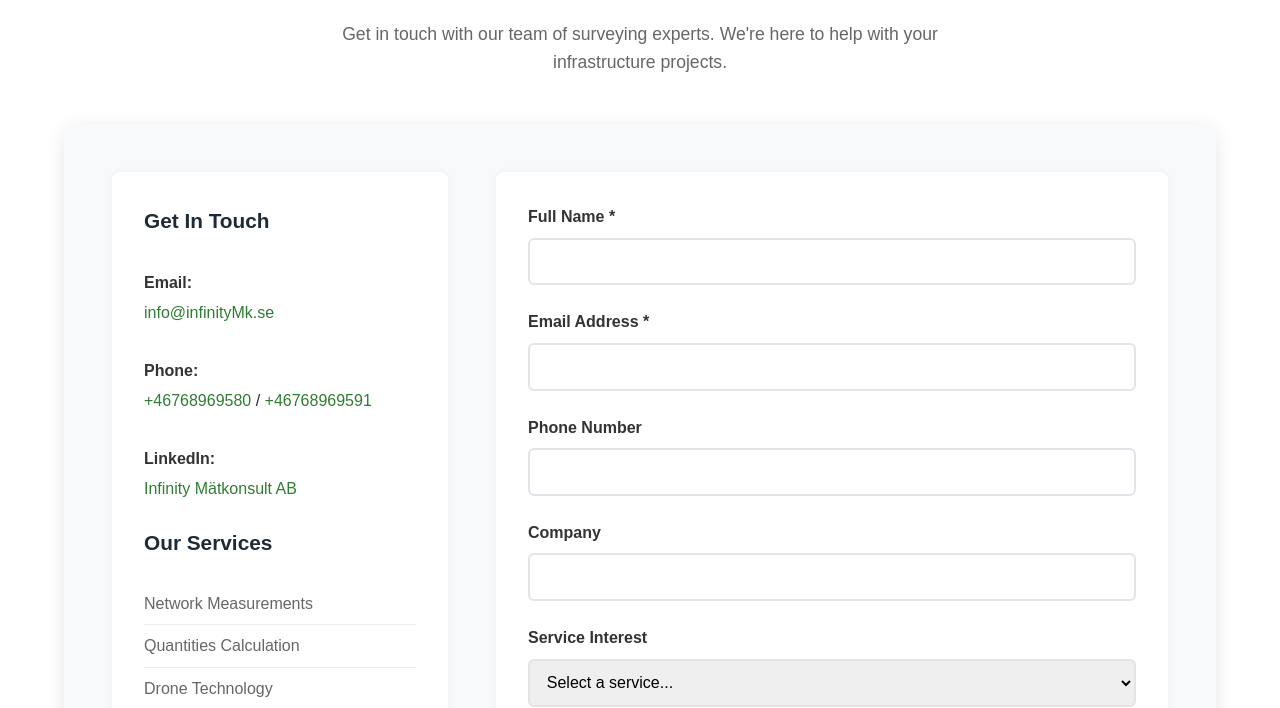
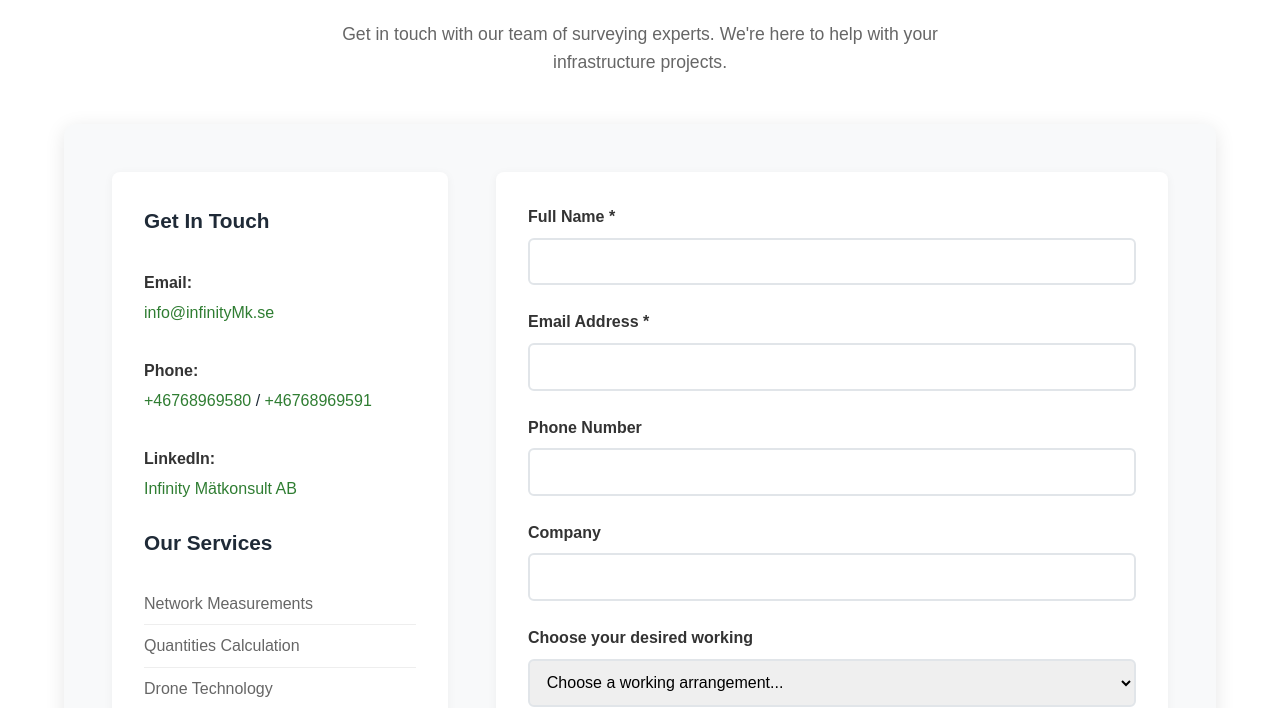
Before and after one commit to YourMan101/infiweb, a website: page public/contact.html in a window 1280 px wide. Shown: the part 244-952 px from the top of the page. Drawn offline with Linux system fonts and the light colour scheme.

Commit message:
Add working arrangement dropdown to contact forms

```diff
--- a/public/contact.html
+++ b/public/contact.html
@@ -92,6 +92,16 @@
                     </div>
 
                     <div class="form-group">
+                        <label for="work-arrangement">Choose your desired working</label>
+                        <select id="work-arrangement" name="work_arrangement">
+                            <option value="">Choose a working arrangement...</option>
+                            <option value="fulltime-8h">Fulltime (8h)</option>
+                            <option value="called-when-needed">Called when needed</option>
+                            <option value="self-directed-results">Self going with delivery of results</option>
+                        </select>
+                    </div>
+
+                    <div class="form-group">
                         <label for="service">Service Interest</label>
                         <select id="service" name="service">
                             <option value="">Select a service...</option>
```
Also changed, not shown: public/sv/contact.html (+9 -0 lines).
